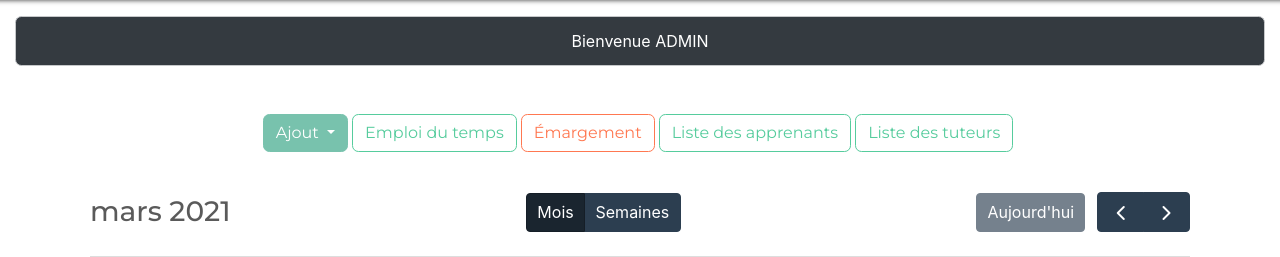
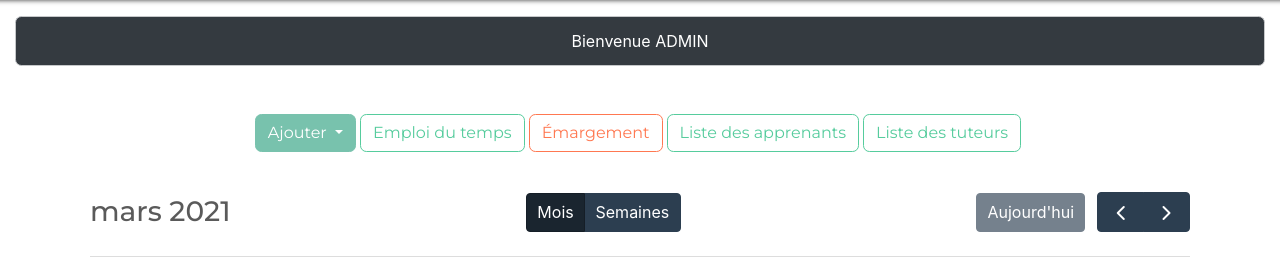
Before and after one commit to sakil-g/Projet-Adrie, a PHP site: page /edsa-adrie_proj/includes/acc_admin.php in a window 1280 px wide. Shown: the part 76-333 px from the top of the page. Run offline with PHP 8.4, Linux system fonts and the light colour scheme; some libraries are stand-ins or nearby versions.

Commit message:
Update acc_admin.php

```diff
--- a/includes/acc_admin.php
+++ b/includes/acc_admin.php
@@ -24,7 +24,7 @@
     <div class="d-flex mt-5 justify-content-center">
     <div class="btn-group">
   <button type="button" class="btn btn-primary dropdown-toggle mr-1" data-toggle="dropdown" aria-haspopup="true" aria-expanded="false">
-    Ajout
+    Ajouter
   </button>
     <div class="dropdown-menu">
         <a class="dropdown-item" href="../pages/inscription_user.php" role="button">Ajouter un apprenant</a>
```
